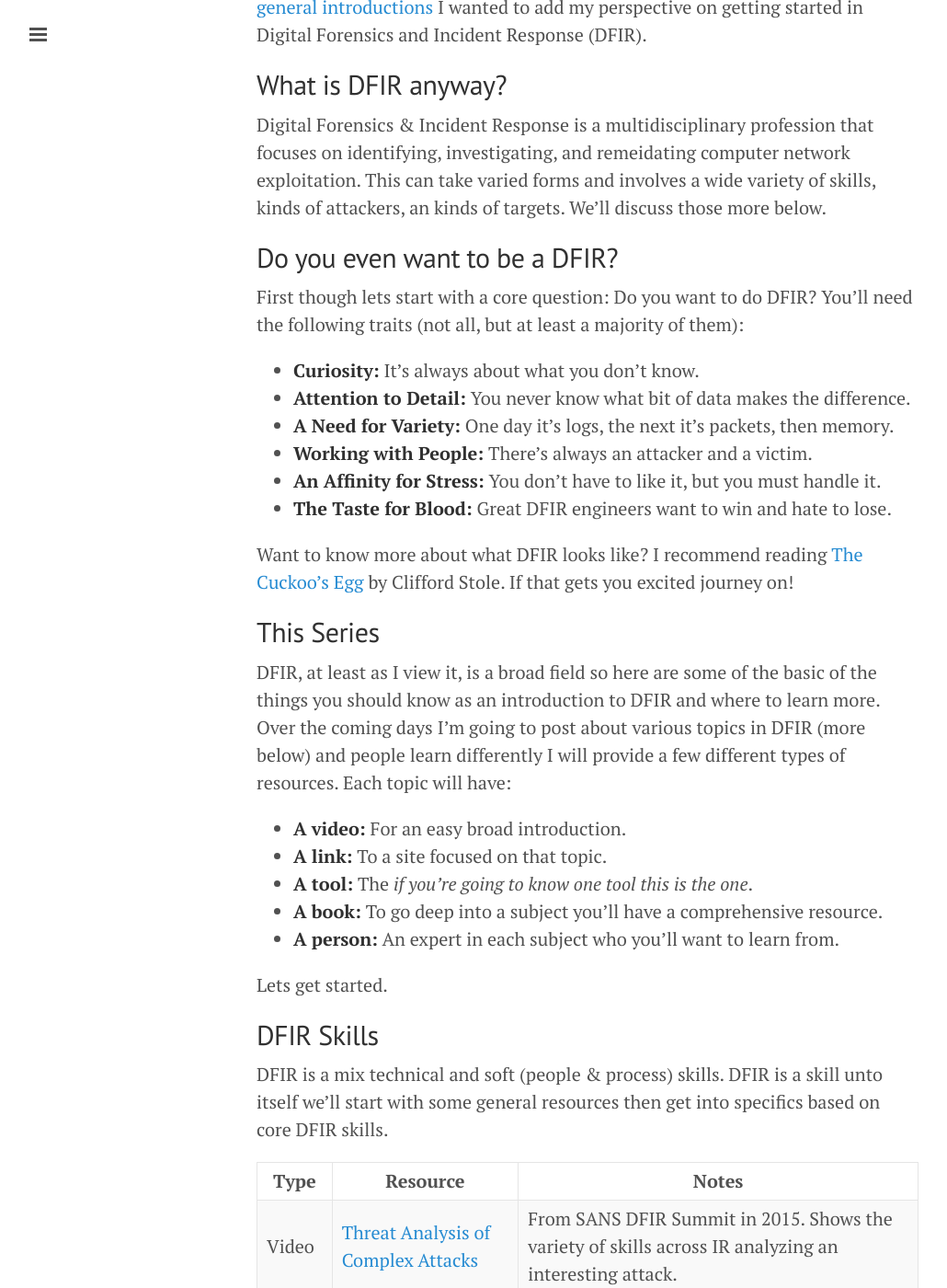
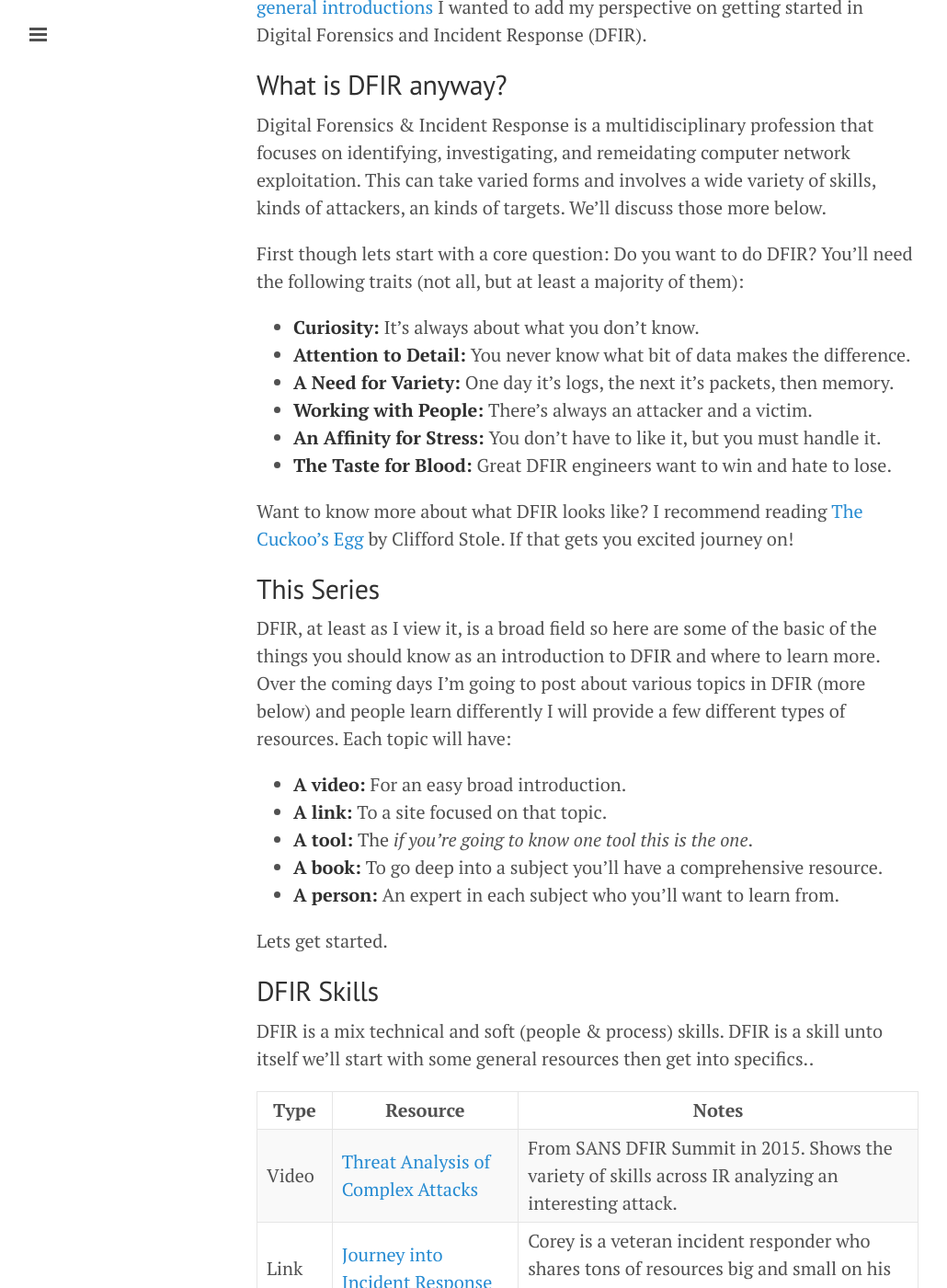
Before and after one commit to sroberts/sroberts.github.io, a Jekyll site: the page built from _posts/2016-01-04-introduction-to-dfir-the-beginning.md, in a window 1280 px wide and 1400 px high, scrolled down 389 px. Shown: the whole window at 92% size, without its empty margins (1-1031 px from the left). Built offline with Jekyll 4.4.1, drawn with Linux system fonts in a browser that asks for light colours; nearby versions of some CDN libraries; comment, search, counter and statistics services are not loaded.

Commit message:
fixed htmlproofer checks

```diff
--- a/_posts/2016-01-04-introduction-to-dfir-the-beginning.md
+++ b/_posts/2016-01-04-introduction-to-dfir-the-beginning.md
@@ -8,8 +8,6 @@ One of my favorite things is talking to students and people new to the security
 ## What is DFIR anyway?
 
 Digital Forensics & Incident Response is a multidisciplinary profession that focuses on identifying, investigating, and remeidating computer network exploitation. This can take varied forms and involves a wide variety of skills, kinds of attackers, an kinds of targets. We'll discuss those more below.
-
-## Do you even want to be a DFIR?
 
 First though lets start with a core question: Do you want to do DFIR? You'll need the following traits (not all, but at least a majority of them):
 
@@ -36,7 +34,7 @@ Lets get started.
 
 ## DFIR Skills
 
-DFIR is a mix technical and soft (people & process) skills. DFIR is a skill unto itself we'll start with some general resources then get into specifics based on core DFIR skills.
+DFIR is a mix technical and soft (people & process) skills. DFIR is a skill unto itself we'll start with some general resources then get into specifics..
 
 | Type | Resource | Notes |
 | ---- | -------- | ----- |
```
Also changed, not shown: _posts/2015-03-18-sans-ir.md (+2 -2 lines), resume.md (+1 -1 lines), talks.md (+1 -1 lines).
